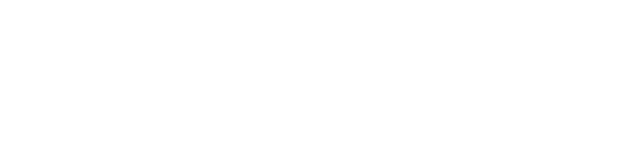
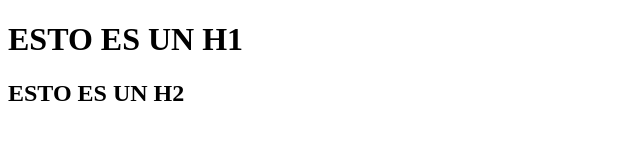
Before and after one commit to RobertMoralesO/repositorioInicialGit, a plain HTML site: page index.html in a window 1280 px wide. Shown: the whole page, without its empty margins (0-640 px from the left). Drawn offline with Linux system fonts and the light colour scheme.

Commit message:
Second Commit

```diff
--- a/index.html
+++ b/index.html
@@ -7,6 +7,7 @@
     <title>Document</title>
 </head>
 <body>
-
+    <h1>ESTO ES UN H1</h1>
+    <h2>ESTO ES UN H2</h2>
 </body>
 </html>
```
